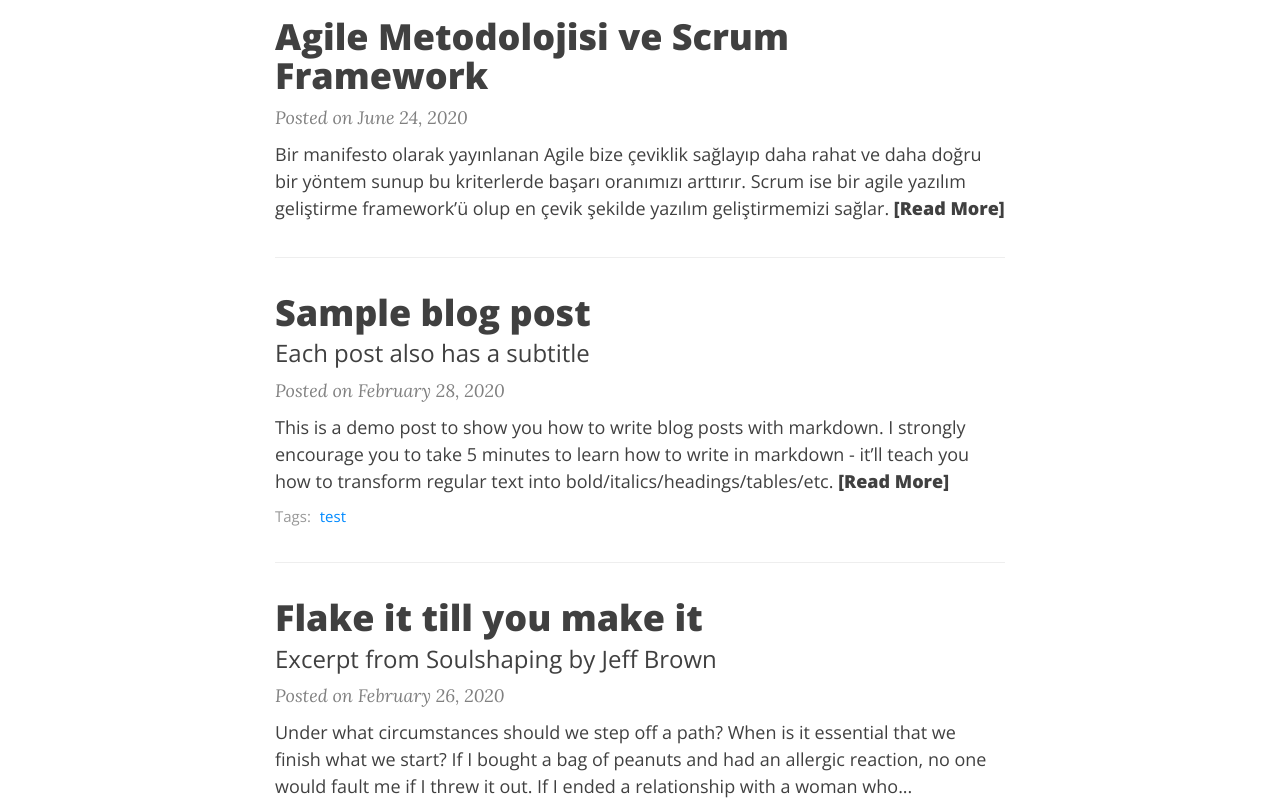
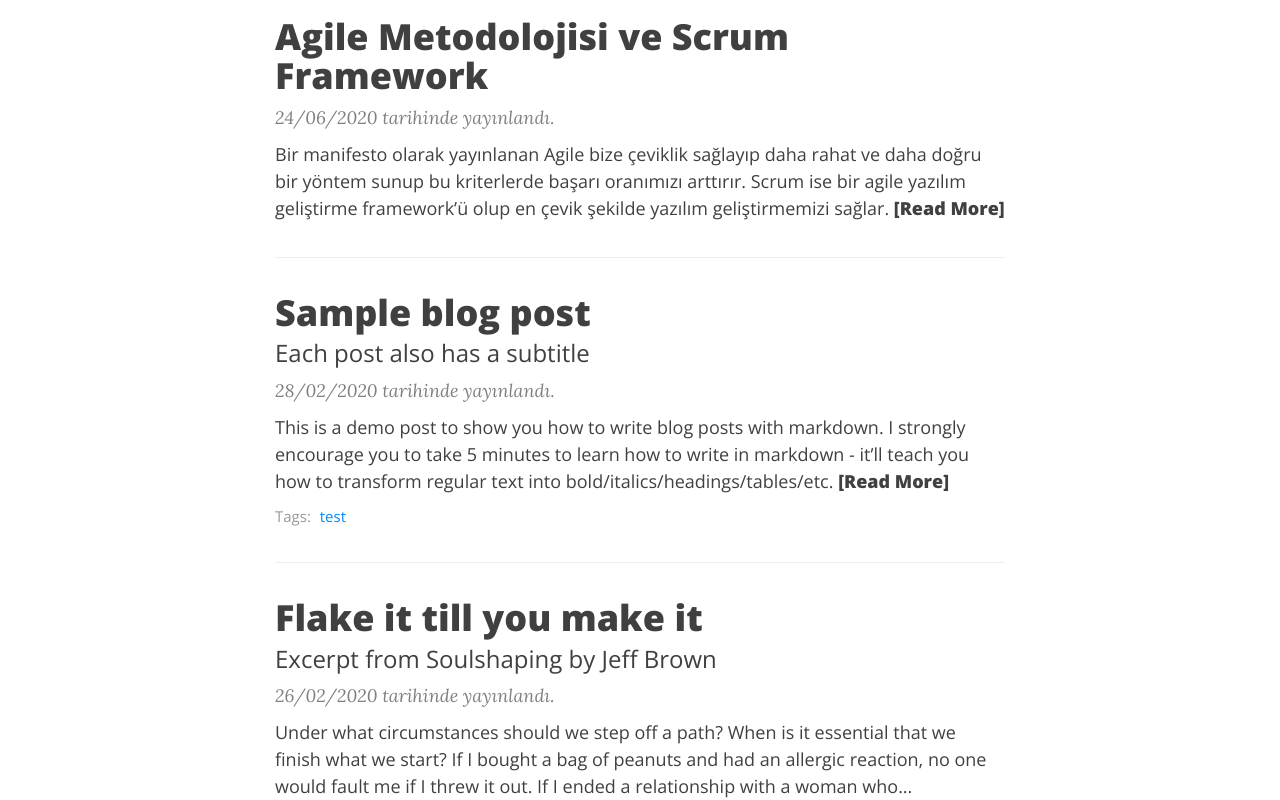
Before and after one commit to ozanergon/ozanergon.github.io, a Jekyll site: the page built from index.html, in a window 1280 px wide and 1400 px high. Shown: the part 322-1122 px from the top of the window. Built offline with Jekyll 4.4.1, drawn with Linux system fonts in a browser that asks for light colours; nearby versions of some CDN libraries; the list of posts is cut into pages by our own code.

Commit message:
Update home.html

```diff
--- a/_layouts/home.html
+++ b/_layouts/home.html
@@ -20,8 +20,9 @@ layout: page
     </a>
 
     <p class="post-meta">
-      {% assign date_format = site.date_format | default: "%B %-d, %Y" %}
-      Posted on {{ post.date | date: date_format }}
+      <!--{% assign date_format = site.date_format | default: "%B %-d, %Y" %}
+      Posted on {{ post.date | date: date_format }} -->
+      {{ post.date | date: "%d/%m/%Y" }} tarihinde yayınlandı.
     </p>
 
     <div class="post-entry-container">
```
